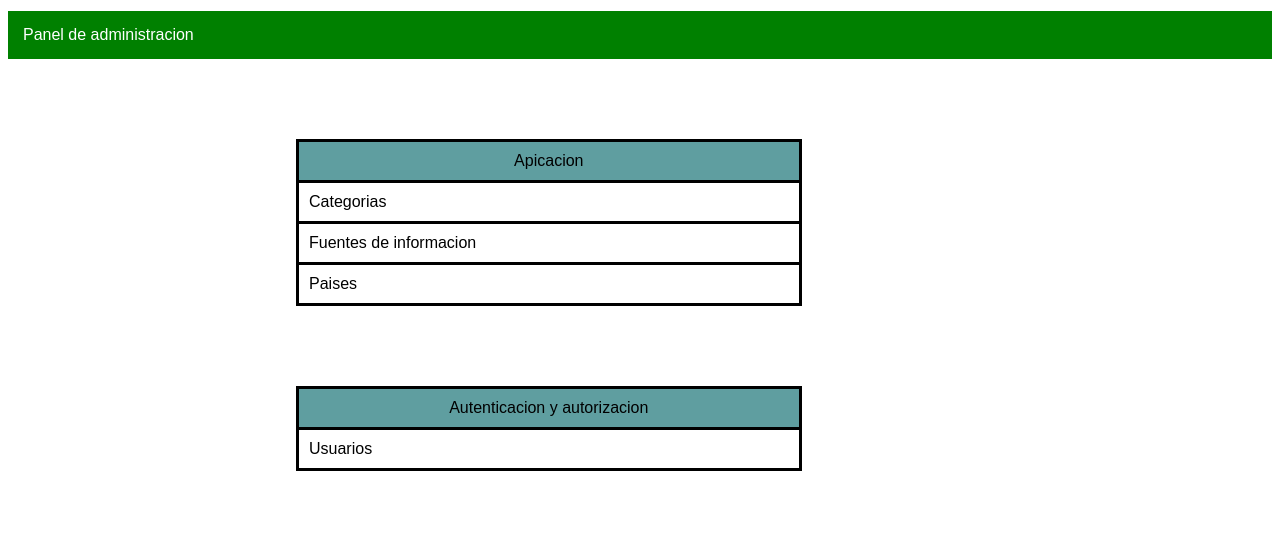
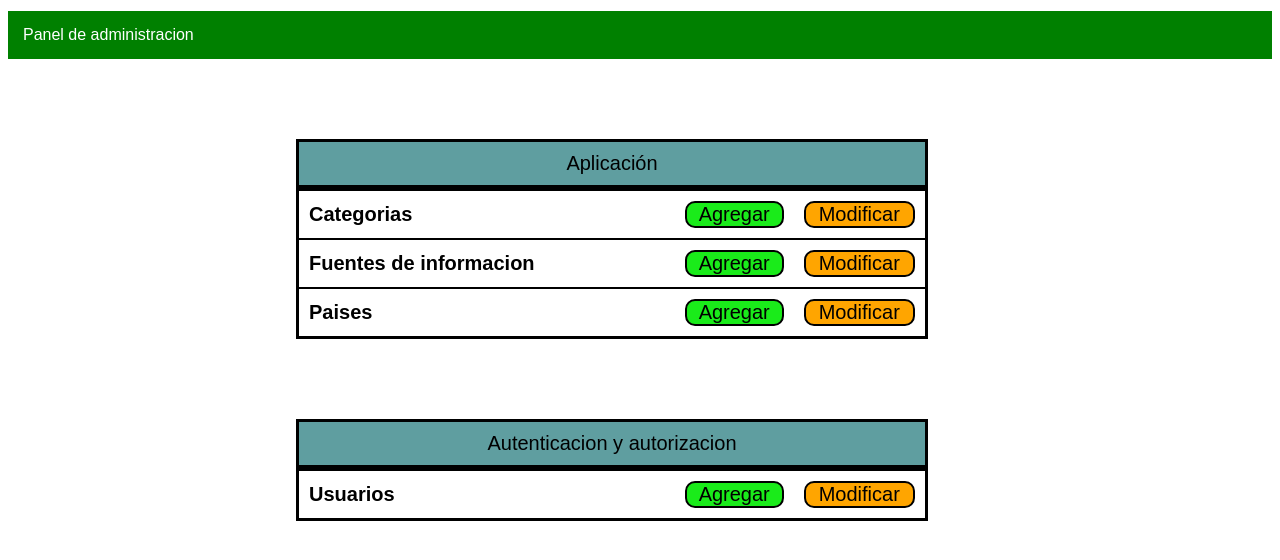
Before and after one commit to Jose-Lemos/SIPA, a Django app: template Modelo/static/templates/Panel de administracion.html in a window 1280 px wide. Shown: the top 560 px of the page. Run offline with Django 3.2, Linux system fonts and the light colour scheme; the template is opened without the code that fills it, so the values that code supplies are empty.

Commit message:
Hicimos andar el proyecto y mejoramos la vista del Panel de Administracion

```diff
--- a/Modelo/forms.py
+++ b/Modelo/forms.py
@@ -7,16 +7,19 @@ class UsuarioForm(forms.ModelForm):
         fields = [
             'email',
             'password',
+            'is_superuser',
         ]
 
         labels={
             'email': "E-mail:",
             'password': "Contraseña: ",
+            'is_superuser': "Es SuperUsuario?: ",
         }
 
         widgets = {
             'email': forms.EmailInput(attrs={'class':'form-control'}),
             'contraseña':forms.PasswordInput(attrs={'class':'form-control'}),
+            'is_superuser': forms.NullBooleanSelect(attrs={'class':'form-control'}),
         }
 
 
--- a/Modelo/models.py
+++ b/Modelo/models.py
@@ -24,8 +24,10 @@ class UserManager(BaseUserManager):
         return user_obj
 
 class Usuario(PermissionsMixin, AbstractBaseUser):
-
-    email = models.EmailField(max_length=255, unique=True)
+    id = models.BigAutoField(auto_created=True, primary_key=True, verbose_name="ID")
+    email = models.EmailField(max_length=255, unique=True, default="@gmail.com")
+    password = models.CharField(max_length=255)
+    is_superuser = models.BooleanField()
 
     # New manager
     objects = UserManager()
--- a/Modelo/scripts/scraping.py
+++ b/Modelo/scripts/scraping.py
@@ -1,7 +1,7 @@
 import urllib.request
 from bs4 import BeautifulSoup
 
-page = urllib.request.urlopen('https://www.bas.ac.uk/').read().decode()
+page = urllib.request.urlopen('https://www.bas.ac.uk/').read().decode()  #Este parámetro define la URL de donde se van a obtener los elementos
 soup = BeautifulSoup(page, 'html.parser')
 
 #Links de la Pagina Principal (Home)
--- a/Modelo/static/style/panel.css
+++ b/Modelo/static/style/panel.css
@@ -14,10 +14,10 @@ h1
     font: caption;
 }
 
-table, th, td{
+table{
     border: solid;
     border-color:black;
-    width: 40%;
+    width: 50%;
     font-size: 20px;
     border-collapse: collapse;
     padding: 10px;
@@ -25,13 +25,48 @@ table, th, td{
     font: caption;
 }
 
-th
+th{
+    border-bottom: 2px solid black;
+    font-size: 20px;
+    padding: 10px;
+    text-align: start;
+    border-collapse: collapse;
+    width: 60%;
+}
+
+td{
+    border-bottom: 2px solid black;
+    padding: 10px;
+    font-size: 20px;
+}
+
+caption
 {
     background-color: cadetblue;
+    border: solid;
+    border-color:black;
+    font-size: 20px;
+    padding: 10px;
 }
 
 a
 {
     color: black;
     text-decoration: none;
+
 }
+
+
+.botton-add{
+    text-align: center;
+    border: 2px solid black;
+    border-radius: 10px;
+    background-color: rgb(26, 235, 26);
+}
+
+.botton-mod{
+    text-align: center;
+    border: 2px solid black;
+    border-radius: 10px;
+    background-color: orange;
+}
--- a/Modelo/static/templates/Panel de administracion.html
+++ b/Modelo/static/templates/Panel de administracion.html
@@ -8,18 +8,98 @@
           <link rel="stylesheet" href="{% static 'panel.css' %}">
     </head>
     <body>
-    <div>
+    <div class="table-model-app">
         <table>
-            <tr><th>Apicacion</th></tr>
-            <tr><td><a href="http://127.0.0.1:8000/api/categorias/">Categorias</a></td></tr>
-            <tr><td><a href="http://127.0.0.1:8000/api/fuentes-informacion/">Fuentes de informacion</a></td></tr>
-            <tr><td><a href="http://127.0.0.1:8000/api/paises/">Paises</a></td></tr>
+            <caption>Aplicación</caption>
+
+            <tr>
+                <th>
+                <a href="http://127.0.0.1:8000/api/categorias/">Categorias</a>
+                    <td>
+                        <a href="http://127.0.0.1:8000/api/categorias/">
+                        <div class="botton-add">
+                            Agregar
+                        </div>
+                    </a>
+                    </td>
+
+                    <td>
+                        <a href="http://127.0.0.1:8000/api/categorias/">
+                            <div class="botton-mod">
+                                Modificar
+                            </div>
+                        </a>
+                    </td>
+
+
+                </th>
+
+            </tr>
+            <tr>
+                <th>
+                    <a href="http://127.0.0.1:8000/api/fuentes-informacion/">Fuentes de informacion</a>
+                    <td>
+                        <a href="http://127.0.0.1:8000/api/fuentes-informacion/">
+                        <div class="botton-add">
+                            Agregar
+                        </div>
+                    </a>
+                    </td>
+
+                    <td>
+                        <a href="http://127.0.0.1:8000/api/fuentes-informacion/">
+                            <div class="botton-mod">
+                                Modificar
+                            </div>
+                        </a>
+                    </td>
+                </th>
+            </tr>
+            <tr>
+                <th>
+                    <a href="http://127.0.0.1:8000/api/paises/">Paises</a>
+                    <td>
+                        <a href="http://127.0.0.1:8000/api/paises/">
+                        <div class="botton-add">
+                            Agregar
+                        </div>
+                    </a>
+                    </td>
+
+                    <td>
+                        <a href="http://127.0.0.1:8000/api/paises/">
+                            <div class="botton-mod">
+                                Modificar
+                            </div>
+                        </a>
+                    </td>
+                </th>
+            </tr>
         </table>
     </div>
-    <div>
+    <div class="table-model-user">
         <table>
-              <tr><th>Autenticacion y autorizacion</th></tr>
-              <tr><td><a href="http://127.0.0.1:8000/api/usuarios/">Usuarios</a></td></tr>
+            <caption> Autenticacion y autorizacion </caption>
+            <tr>
+                <th>
+                    <a href="http://127.0.0.1:8000/api/usuarios/">Usuarios</a>
+                    <td>
+                        <a href="http://127.0.0.1:8000/api/categorias/">
+                        <div class="botton-add">
+                            Agregar
+                        </div>
+                    </a>
+                    </td>
+
+                    <td>
+                        <a href="http://127.0.0.1:8000/api/categorias/">
+                            <div class="botton-mod">
+                                Modificar
+                            </div>
+                        </a>
+                    </td>
+                </th>
+            </tr>
         </table>
     </div>
     </body>
```
Also changed, not shown: Modelo/scripts/webScrapping.py (+12 -9 lines), Modelo/static/templates/Agregar usuario.html (+7 -5 lines), Modelo/views.py (+22 -3 lines), SIPA/settings.py (+6 -4 lines), Modelo/migrations/0001_initial.py, Modelo/migrations/0002_alter_categoria_fecha_and_more.py.
